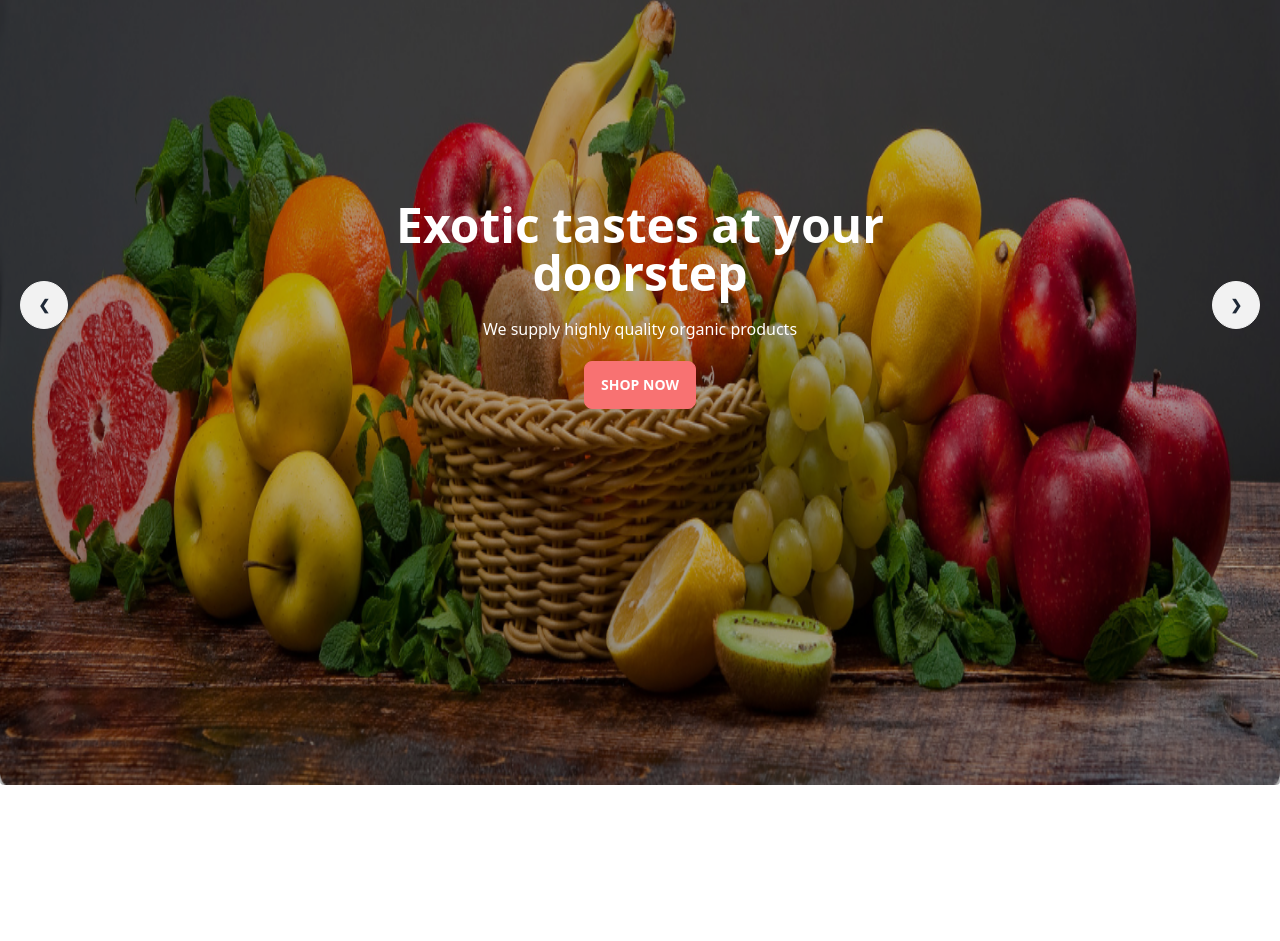
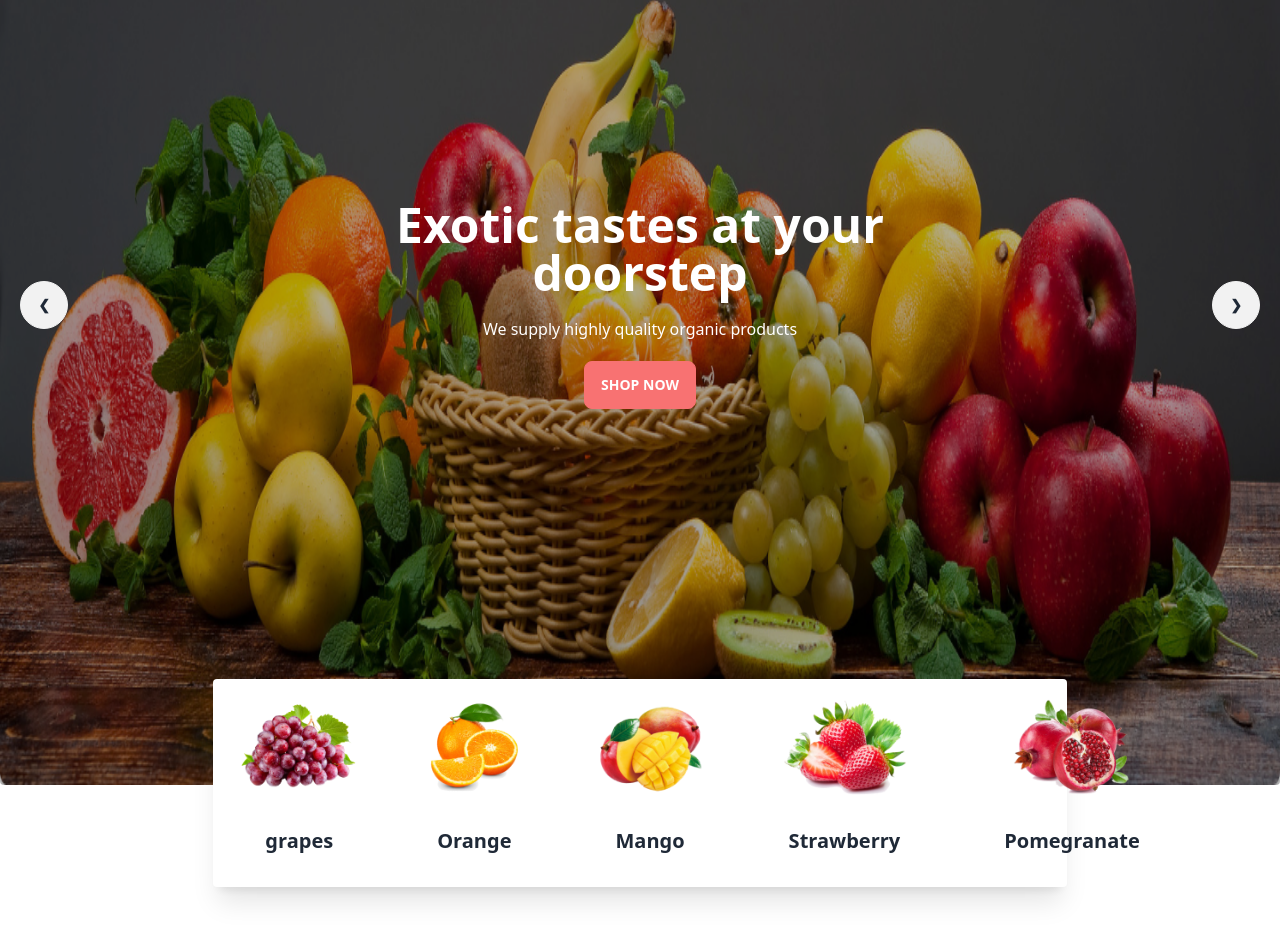
Before and after one commit to freelancernaim128992/fruites-zone, a plain HTML site: page index.html in a window 1280 px wide. Shown: the part 291-1232 px from the top of the page. Before the commit the page ends 1082 px from the top, so only its background shows below. Drawn offline with nearby package versions, Linux system fonts and the light colour scheme; grey boxes are pictures that could not be loaded.

Commit message:
add fruites section

```diff
--- a/index.html
+++ b/index.html
@@ -14,7 +14,7 @@
 
 <body>
     <!-- Start Header Area  -->
-    <header>
+    <header class="mb-40">
         <!-- Start Navbar  -->
         <nav class="navbar lg:text-white lg:bg-rose-500 justify-between container mx-auto mt-5 rounded-full">
             <div class="navbar-start justify-end lg:justify-start">
@@ -124,6 +124,42 @@
             </div>
         </div>
         <!-- End Banner Section  -->
+
+        <!-- Start Fruites Section  -->
+        <div
+            class="container mx-auto w-2/3 gap-10 shadow-xl px-5 pt-5 relative -mt-28 z-20 bg-white rounded hidden lg:flex">
+            <div class="card">
+                <figure><img class="h-24" src="./images/fruit1.png" alt="" /></figure>
+                <div class="card-body">
+                    <h2 class="card-title">grapes</h2>
+                </div>
+            </div>
+            <div class="card">
+                <figure><img class="h-24" src="/images/fruit2.png" alt="" /></figure>
+                <div class="card-body">
+                    <h2 class="card-title">Orange</h2>
+                </div>
+            </div>
+            <div class="card">
+                <figure><img class="h-24" src="/images/fruit3.png" alt="" /></figure>
+                <div class="card-body">
+                    <h2 class="card-title">Mango</h2>
+                </div>
+            </div>
+            <div class="card">
+                <figure><img class="h-24" src="/images/fruit4.png" alt="" /></figure>
+                <div class="card-body">
+                    <h2 class="card-title">Strawberry</h2>
+                </div>
+            </div>
+            <div class="card">
+                <figure><img class="h-24" src="/images/fruit5.png" alt="" /></figure>
+                <div class="card-body">
+                    <h2 class="card-title">Pomegranate</h2>
+                </div>
+            </div>
+        </div>
+        <!-- End Fruites Section  -->
     </header>
     <!-- End Header Area  -->
 </body>
```
